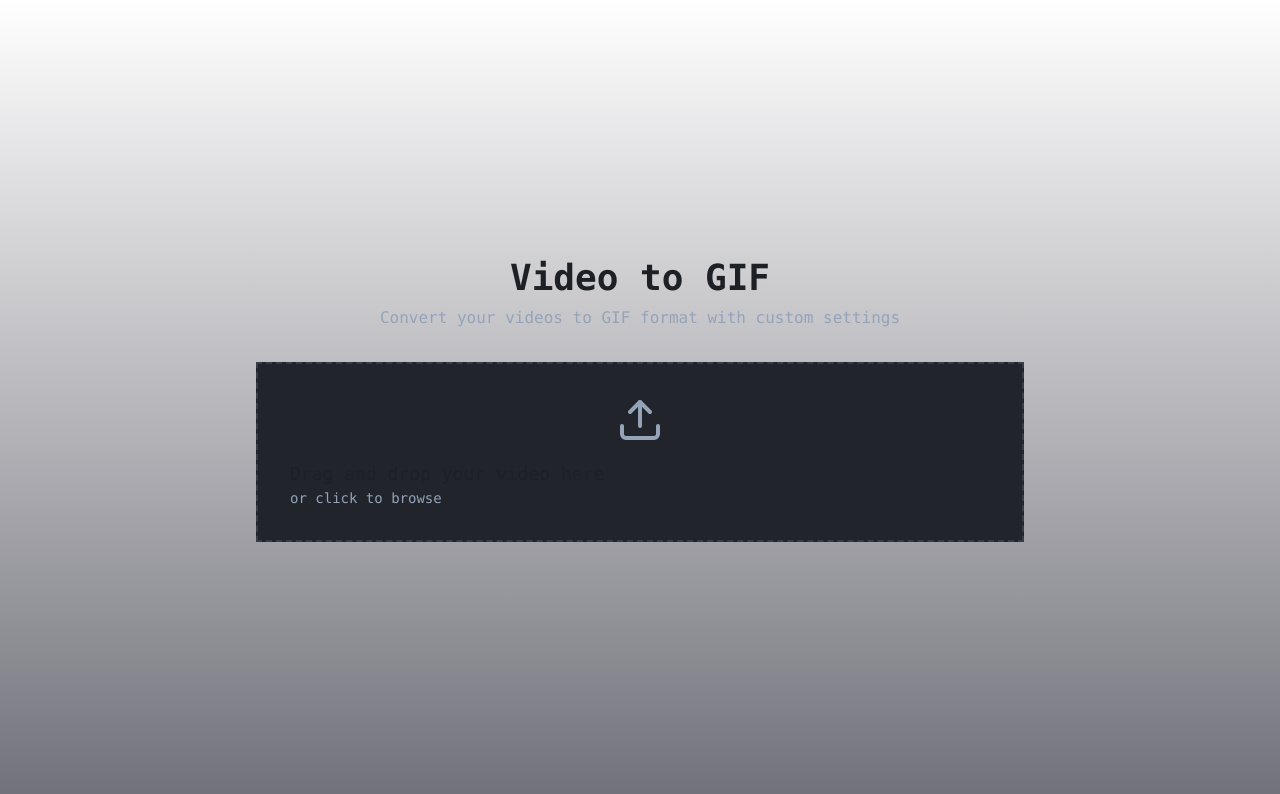
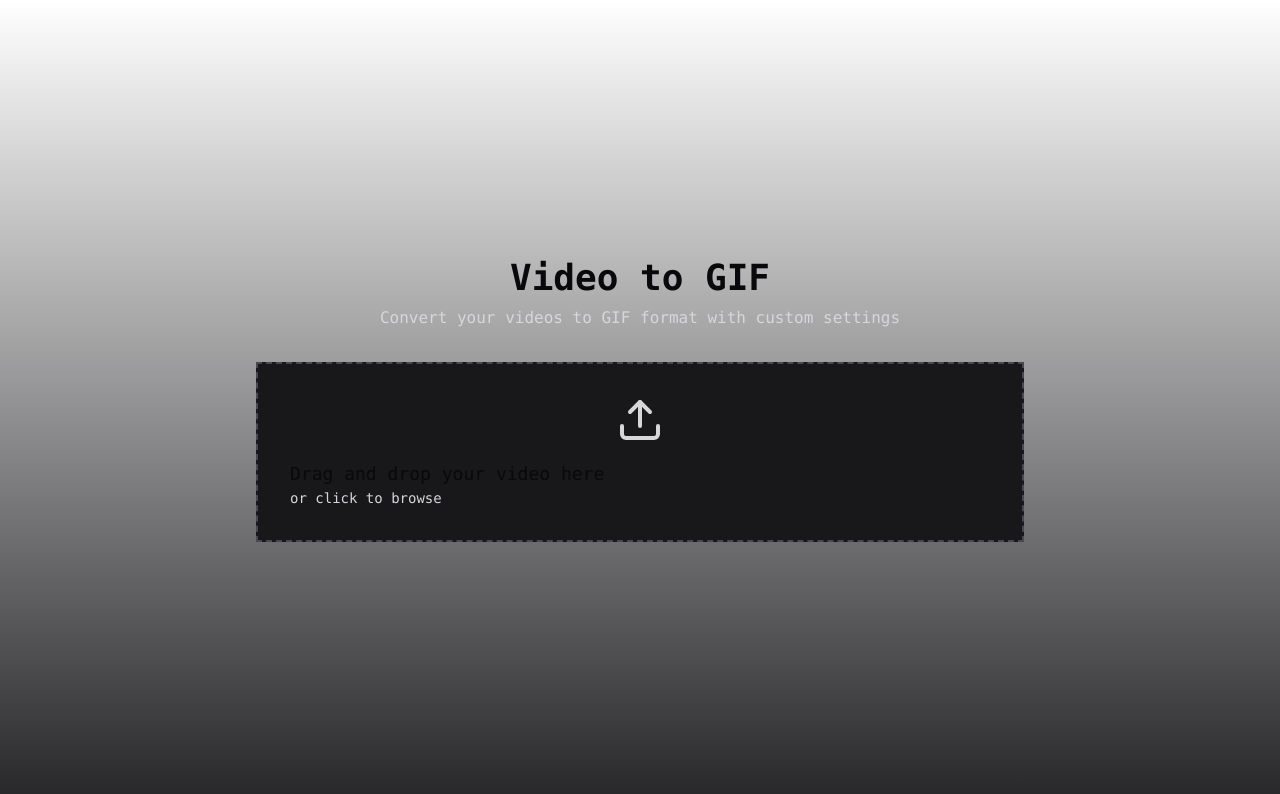
Before and after one commit to jhomra21/vid-to-gif-converter, a React (Vite) app: page / in a window 1280 px wide. Shown: the top 794 px of the page. Built offline with nearby package versions, Linux system fonts and the light colour scheme.

Commit message:
Update color scheme for readability
Adjusted the color scheme to enhance readability and ensure a more industrial aesthetic throughout the application.
[skip gpt_engineer]

```diff
--- a/src/components/ConversionSettings.tsx
+++ b/src/components/ConversionSettings.tsx
@@ -16,15 +16,15 @@ interface ConversionSettingsProps {
 
 const ConversionSettings = ({ settings, onSettingsChange }: ConversionSettingsProps) => {
   return (
-    <div className="space-y-6 bg-card p-6">
+    <div className="space-y-6 bg-zinc-900/90 p-6 rounded-sm border border-zinc-800">
       <div className="flex items-center gap-2">
-        <Settings className="w-5 h-5" />
-        <h2 className="text-xl font-semibold">Conversion Settings</h2>
+        <Settings className="w-5 h-5 text-zinc-400" />
+        <h2 className="text-xl font-semibold text-zinc-200">Conversion Settings</h2>
       </div>
 
       <div className="space-y-4">
         <div className="space-y-2">
-          <label className="text-sm text-muted-foreground">Frame Rate (FPS)</label>
+          <label className="text-sm text-zinc-400">Frame Rate (FPS)</label>
           <div className="px-1">
             <Slider
               value={[settings.fps]}
@@ -35,15 +35,15 @@ const ConversionSettings = ({ settings, onSettingsChange }: ConversionSettingsPr
               className="py-4"
             />
           </div>
-          <div className="flex justify-between text-sm text-muted-foreground">
+          <div className="flex justify-between text-sm text-zinc-400">
             <span>5 FPS</span>
-            <span className="font-mono">{settings.fps} FPS</span>
+            <span className="font-mono text-zinc-300">{settings.fps} FPS</span>
             <span>60 FPS</span>
           </div>
         </div>
 
         <div className="space-y-2">
-          <label className="text-sm text-muted-foreground">Quality</label>
+          <label className="text-sm text-zinc-400">Quality</label>
           <div className="px-1">
             <Slider
               value={[settings.quality]}
@@ -54,15 +54,15 @@ const ConversionSettings = ({ settings, onSettingsChange }: ConversionSettingsPr
               className="py-4"
             />
           </div>
-          <div className="flex justify-between text-sm text-muted-foreground">
+          <div className="flex justify-between text-sm text-zinc-400">
             <span>10%</span>
-            <span className="font-mono">{settings.quality}%</span>
+            <span className="font-mono text-zinc-300">{settings.quality}%</span>
             <span>100%</span>
           </div>
         </div>
 
         <div className="space-y-2">
-          <label className="text-sm text-muted-foreground">Width (px)</label>
+          <label className="text-sm text-zinc-400">Width (px)</label>
           <Input
             type="number"
             value={settings.width}
@@ -70,9 +70,9 @@ const ConversionSettings = ({ settings, onSettingsChange }: ConversionSettingsPr
             min={100}
             max={1920}
             step={10}
-            className="font-mono bg-secondary border-secondary"
+            className="font-mono bg-zinc-800 border-zinc-700 text-zinc-300"
           />
-          <div className="flex justify-between text-xs text-muted-foreground">
+          <div className="flex justify-between text-xs text-zinc-500">
             <span>Min: 100px</span>
             <span>Max: 1920px</span>
           </div>
--- a/src/index.css
+++ b/src/index.css
@@ -5,32 +5,32 @@
 @layer base {
   :root {
     --background: 0 0% 100%;
-    --foreground: 220 13% 13%;
+    --foreground: 240 10% 3.9%;
 
-    --card: 220 13% 15%;
+    --card: 240 6% 10%;
     --card-foreground: 0 0% 98%;
 
-    --popover: 220 13% 15%;
+    --popover: 240 6% 10%;
     --popover-foreground: 0 0% 98%;
 
-    --primary: 252 80% 74%;
-    --primary-foreground: 0 0% 100%;
+    --primary: 240 5.9% 10%;
+    --primary-foreground: 0 0% 98%;
 
-    --secondary: 220 13% 18%;
+    --secondary: 240 4.8% 15.9%;
     --secondary-foreground: 0 0% 98%;
 
-    --muted: 220 13% 20%;
-    --muted-foreground: 215 20.2% 65.1%;
+    --muted: 240 4.8% 20%;
+    --muted-foreground: 240 5% 84.9%;
 
-    --accent: 220 13% 18%;
+    --accent: 240 4.8% 15.9%;
     --accent-foreground: 0 0% 98%;
 
     --destructive: 0 84.2% 60.2%;
     --destructive-foreground: 0 0% 98%;
 
-    --border: 220 13% 25%;
-    --input: 220 13% 25%;
-    --ring: 252 80% 74%;
+    --border: 240 5.9% 30%;
+    --input: 240 5.9% 30%;
+    --ring: 240 5% 64.9%;
 
     --radius: 0;
   }
@@ -47,10 +47,10 @@
 
 @layer utilities {
   .bg-industrial-gradient {
-    background: linear-gradient(to bottom, #ffffff, #71717a);
+    background: linear-gradient(to bottom, #ffffff, #27272a);
   }
 
   .bg-industrial-accent {
-    background: linear-gradient(90deg, hsla(277, 75%, 84%, 1) 0%, hsla(297, 50%, 51%, 1) 100%);
+    background: linear-gradient(90deg, #27272a 0%, #18181b 100%);
   }
 }
```
